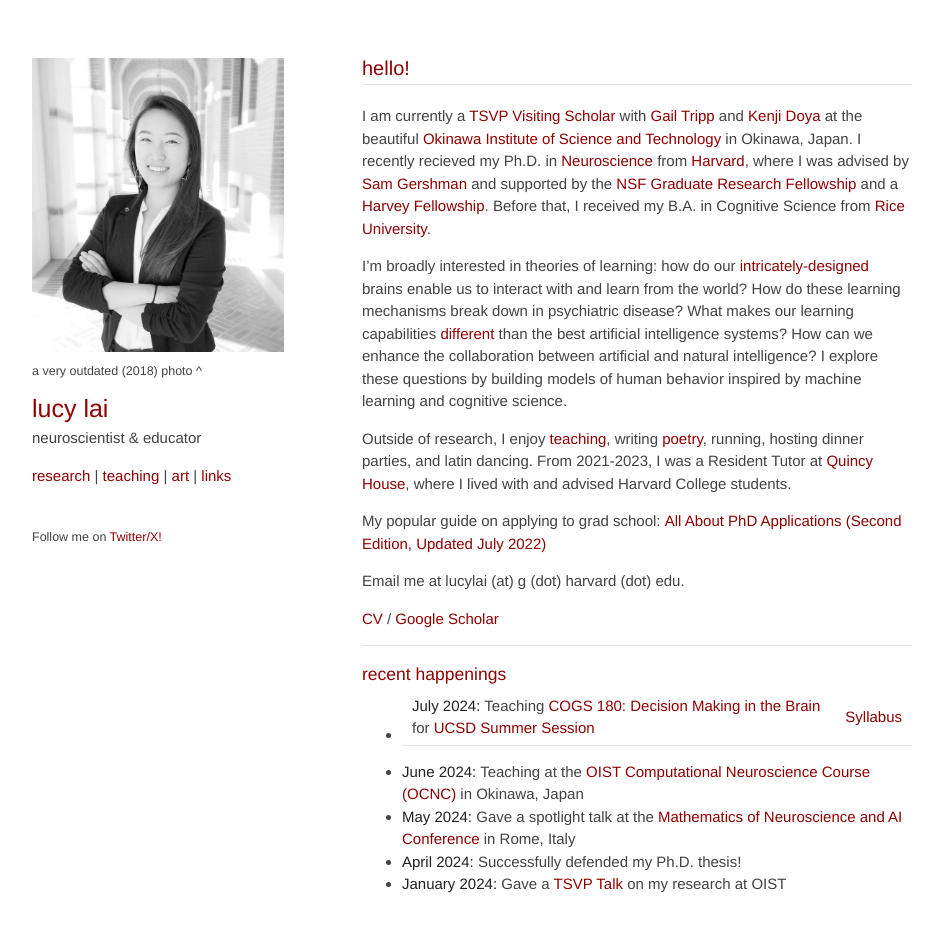
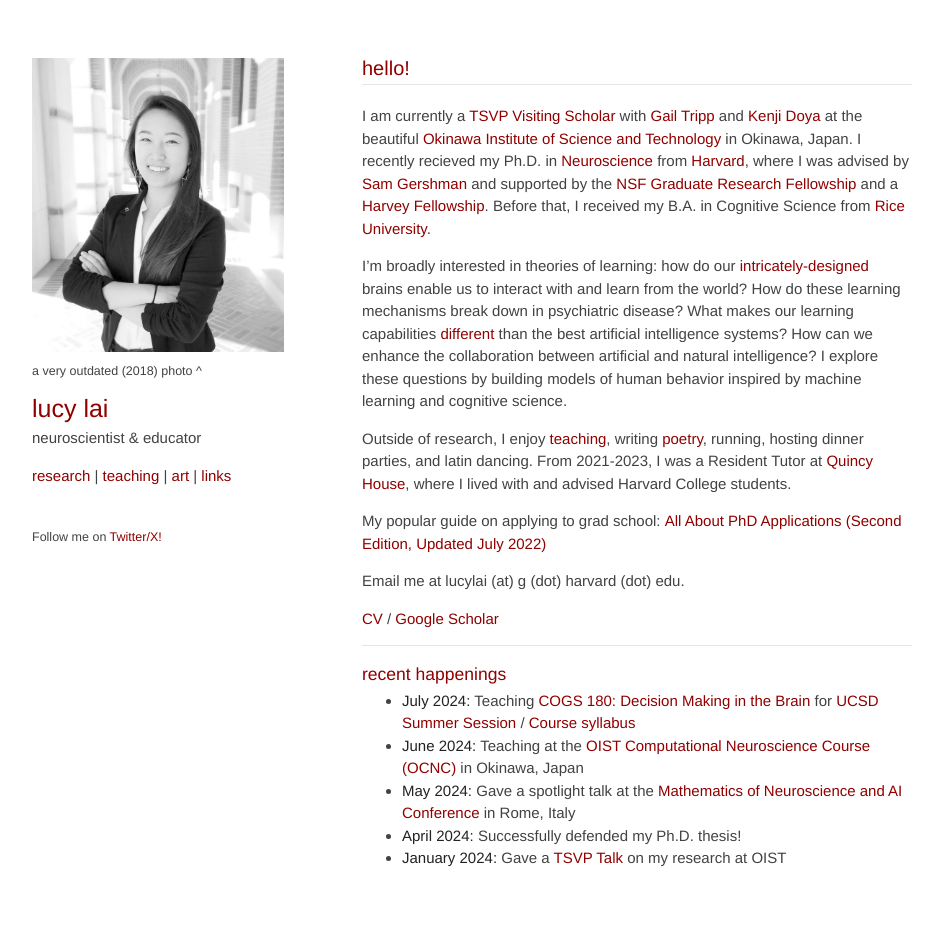
Before and after one commit to lucylai96/lucylai96.github.io, a Jekyll site: the page built from index.md, in a window 1280 px wide and 961 px high. Shown: the top 932 px of the window, without its empty margins (168-1111 px from the left). Built offline with Jekyll 4.4.1, drawn with Linux system fonts in a browser that asks for light colours; our own code applies the rules of GitHub Pages for plain Markdown files.

Commit message:
Update index.md

```diff
--- a/index.md
+++ b/index.md
@@ -15,7 +15,7 @@
 ***
 
 ### recent happenings
-* **July 2024:** Teaching [COGS 180: Decision Making in the Brain](https://cogs180.github.io/su24/) for [UCSD Summer Session](https://summersession.ucsd.edu/) | [Syllabus](https://docs.google.com/document/d/1YbU2V1225l-x12fQKUVlMM4-4mK96GNLAb7WUcLVrbA/edit?usp=sharing)
+* **July 2024:** Teaching [COGS 180: Decision Making in the Brain](https://cogs180.github.io/su24/) for [UCSD Summer Session](https://summersession.ucsd.edu/) / [Course syllabus](https://docs.google.com/document/d/1YbU2V1225l-x12fQKUVlMM4-4mK96GNLAb7WUcLVrbA/edit?usp=sharing)
 * **June 2024:** Teaching at the [OIST Computational Neuroscience Course (OCNC)](https://groups.oist.jp/ocnc) in Okinawa, Japan
 * **May 2024:** Gave a spotlight talk at the [Mathematics of Neuroscience and AI Conference](https://neuromonster.org/) in Rome, Italy
 * **April 2024:** Successfully defended my Ph.D. thesis!
```
